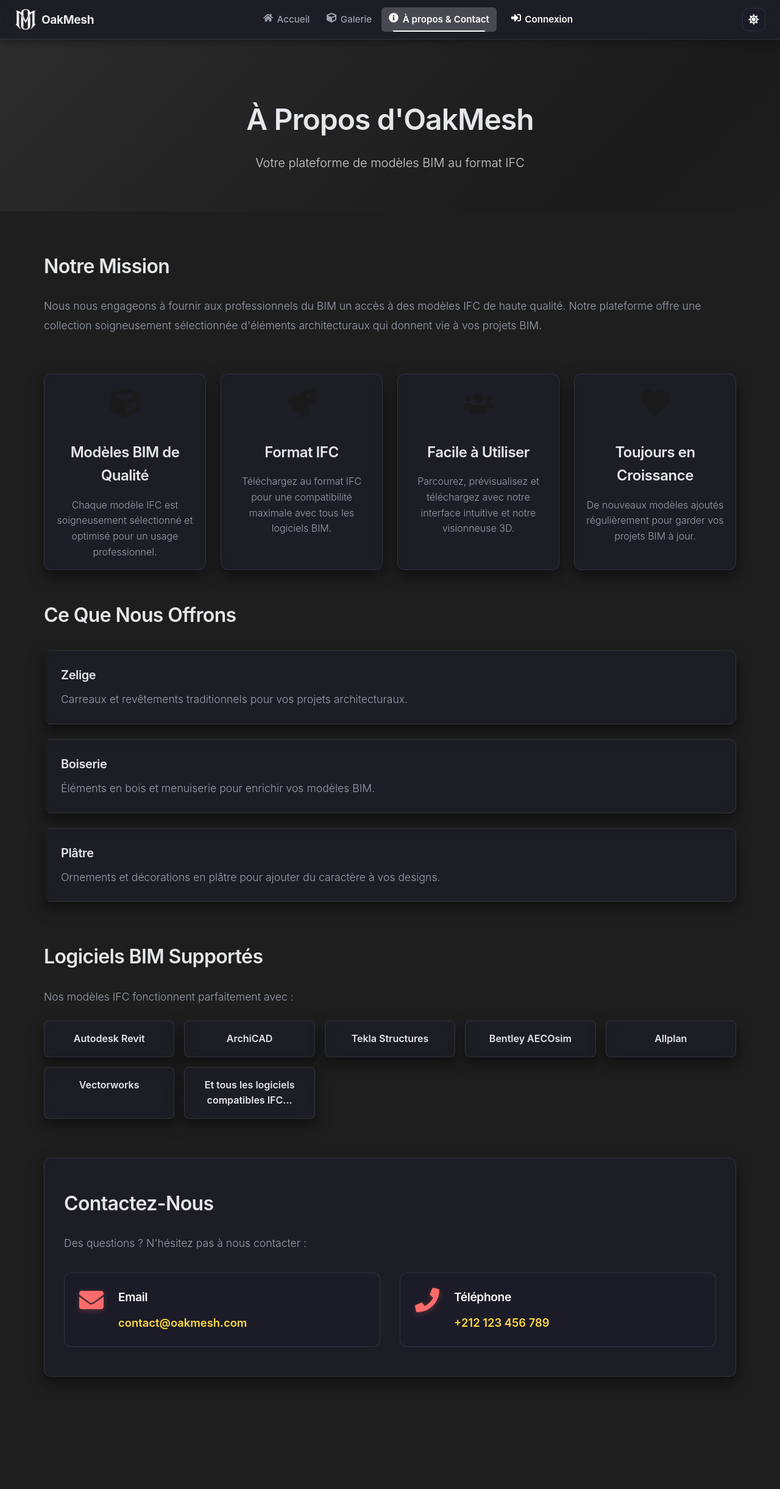
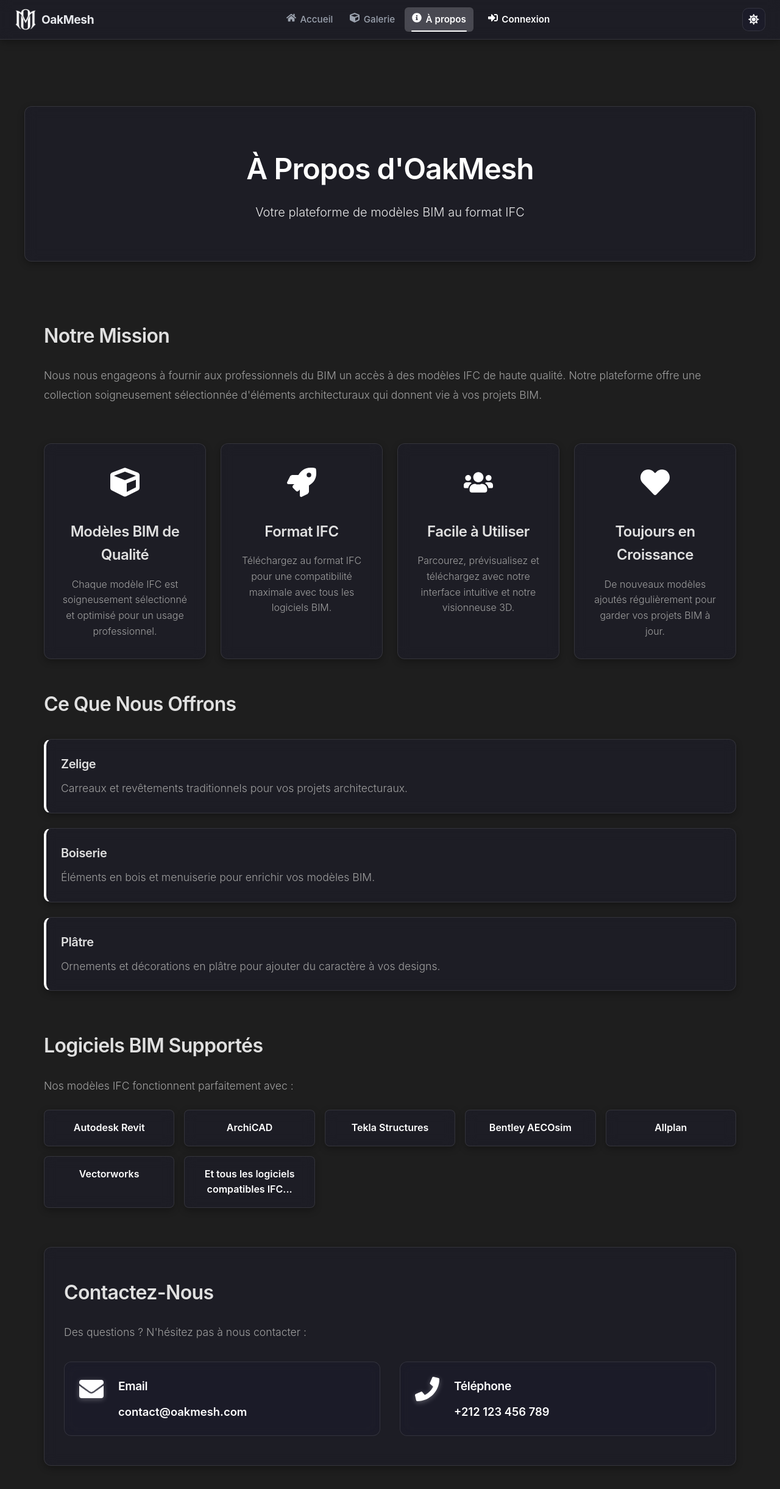
Before and after one commit to iMex-1/3d-hustle, a React (Vite) app: page /about in a window 1280 px wide. Shown: the top 2442 px of the page at 61% size. Before the commit the page ends 2386 px from the top, so only its background shows below. Built offline with nearby package versions, Linux system fonts and the light colour scheme; no server answers; the database is empty.

Commit message:
fixed mobile layout and the about page

```diff
--- a/src/components/Navigation.jsx
+++ b/src/components/Navigation.jsx
@@ -70,7 +70,7 @@ function Navigation({ user, userRecord, onLogout, onSearch }) {
                     <li className={currentPage === 'about' ? 'active' : ''}>
                         <Link to="/about" onClick={handleNavClick}>
                             <span><FaInfoCircle /></span>
-                            <span className="nav-text">À propos & Contact</span>
+                            <span className="nav-text">À propos</span>
                         </Link>
                     </li>
 
--- a/src/styles/about.css
+++ b/src/styles/about.css
@@ -1,13 +1,29 @@
 .about-page {
     min-height: 100vh;
+    padding-top: 80px;
 }
 
 .about-hero {
-    background: linear-gradient(135deg, var(--color-surface, #001f3f) 0%, var(--color-primary, #00FFFF) 80%, var(--color-background-dark, #f0f0f0) 100%);
-    background-attachment: fixed;
-    color: var(--color-on-background, white);
-    padding: 6rem 2rem 4rem;
+    background: rgba(28, 28, 44, 0.5);
+    backdrop-filter: blur(10px);
+    -webkit-backdrop-filter: blur(10px);
+    border: 1px solid rgba(255, 255, 255, 0.1);
+    box-shadow: 0 4px 12px rgba(0, 0, 0, 0.3);
+    color: #ffffff;
+    padding: 4rem 2rem;
     text-align: center;
+    margin: 2rem auto;
+    max-width: 1200px;
+    border-radius: 12px;
+    transition: all 0.3s ease;
+}
+
+[data-theme="light"] .about-hero {
+    background: #ffffff;
+    backdrop-filter: none;
+    border-color: #e5e5e5;
+    box-shadow: 0 4px 20px rgba(0, 0, 0, 0.08);
+    color: #1a1a1a;
 }
 
 .about-hero-content h1 {
@@ -33,14 +49,24 @@
 .about-section h2 {
     font-size: 2rem;
     margin-bottom: 1.5rem;
-    color: var(--color-on-background, #E0E0E0);
+    color: #E0E0E0;
+    transition: color 0.3s ease;
+}
+
+[data-theme="light"] .about-section h2 {
+    color: #1a1a1a;
 }
 
 .about-section p {
     font-size: 1.1rem;
     line-height: 1.8;
-    color: var(--color-on-surface-secondary, #A0A0A0);
+    color: #A0A0A0;
     margin-bottom: 1rem;
+    transition: color 0.3s ease;
+}
+
+[data-theme="light"] .about-section p {
+    color: #666666;
 }
 
 .features-grid {
@@ -51,40 +77,67 @@
 }
 
 .feature-card {
-    background-color: rgba(var(--color-surface-rgb), var(--glass-bg-opacity));
-    backdrop-filter: blur(var(--glass-blur-amount));
-    -webkit-backdrop-filter: blur(var(--glass-blur-amount));
-    border: 1px solid var(--glass-border-color);
-    box-shadow: var(--glass-shadow);
-    border-radius: var(--radius-card);
-    padding: 1rem;
+    background: rgba(28, 28, 44, 0.5);
+    backdrop-filter: blur(10px);
+    -webkit-backdrop-filter: blur(10px);
+    border: 1px solid rgba(255, 255, 255, 0.1);
+    box-shadow: 0 4px 12px rgba(0, 0, 0, 0.3);
+    border-radius: 12px;
+    padding: 2rem 1.5rem;
     text-align: center;
-    transition: all 0.35s cubic-bezier(0.25, 0.8, 0.5, 1);
-    animation: fadeInUp 0.5s ease-out backwards;
-    animation-delay: calc(var(--i) * 0.08s);
+    transition: all 0.3s ease;
+}
+
+[data-theme="light"] .feature-card {
+    background: #ffffff;
+    backdrop-filter: none;
+    border-color: #e5e5e5;
+    box-shadow: 0 4px 20px rgba(0, 0, 0, 0.08);
 }
 
 .feature-card:hover {
-    transform: scale(1.01) translateY(-2px) perspective(1000px) rotateX(2deg);
-    box-shadow: var(--glass-shadow), 0 0 15px 1px var(--color-primary);
-    filter: brightness(1.1);
+    transform: translateY(-8px);
+    background: rgba(28, 28, 44, 0.6);
+    box-shadow: 0 20px 40px rgba(0, 0, 0, 0.5);
+    border-color: rgba(255, 255, 255, 0.2);
+}
+
+[data-theme="light"] .feature-card:hover {
+    background: #ffffff;
+    box-shadow: 0 20px 40px rgba(0, 0, 0, 0.15);
+    border-color: #1a1a1a;
 }
 
 .feature-icon {
     font-size: 3rem;
-    color: var(--color-primary, #BB86FC);
+    color: #ffffff;
     margin-bottom: 1rem;
+    transition: color 0.3s ease;
+}
+
+[data-theme="light"] .feature-icon {
+    color: #1a1a1a;
 }
 
 .feature-card h3 {
     font-size: 1.5rem;
     margin-bottom: 1rem;
-    color: var(--color-on-background, #E0E0E0);
+    color: #E0E0E0;
+    transition: color 0.3s ease;
+}
+
+[data-theme="light"] .feature-card h3 {
+    color: #1a1a1a;
 }
 
 .feature-card p {
-    color: var(--color-on-surface-secondary, #A0A0A0);
+    color: #A0A0A0;
     line-height: 1.6;
+    transition: color 0.3s ease;
+}
+
+[data-theme="light"] .feature-card p {
+    color: #666666;
 }
 
 .offer-list {
@@ -95,24 +148,56 @@
 
 .offer-item {
     padding: 1.5rem;
-    background-color: rgba(var(--color-surface-rgb), var(--glass-bg-opacity));
-    backdrop-filter: blur(var(--glass-blur-amount));
-    -webkit-backdrop-filter: blur(var(--glass-blur-amount));
-    border: 1px solid var(--glass-border-color);
-    box-shadow: var(--glass-shadow);
-    border-radius: var(--radius-card);
-    border-left: 4px solid var(--color-primary, #00FFFF);
+    background: rgba(28, 28, 44, 0.5);
+    backdrop-filter: blur(10px);
+    -webkit-backdrop-filter: blur(10px);
+    border: 1px solid rgba(255, 255, 255, 0.1);
+    box-shadow: 0 4px 12px rgba(0, 0, 0, 0.3);
+    border-radius: 12px;
+    border-left: 4px solid #ffffff;
+    transition: all 0.3s ease;
+}
+
+[data-theme="light"] .offer-item {
+    background: #ffffff;
+    backdrop-filter: none;
+    border-color: #e5e5e5;
+    box-shadow: 0 4px 20px rgba(0, 0, 0, 0.08);
+    border-left-color: #1a1a1a;
+}
+
+.offer-item:hover {
+    transform: translateY(-4px);
+    background: rgba(28, 28, 44, 0.6);
+    box-shadow: 0 8px 20px rgba(0, 0, 0, 0.4);
+    border-color: rgba(255, 255, 255, 0.2);
+}
+
+[data-theme="light"] .offer-item:hover {
+    background: #ffffff;
+    box-shadow: 0 8px 20px rgba(0, 0, 0, 0.12);
+    border-color: #1a1a1a;
 }
 
 .offer-item h4 {
     font-size: 1.25rem;
     margin-bottom: 0.5rem;
-    color: var(--color-on-background, #E0E0E0);
+    color: #E0E0E0;
+    transition: color 0.3s ease;
+}
+
+[data-theme="light"] .offer-item h4 {
+    color: #1a1a1a;
 }
 
 .offer-item p {
-    color: var(--color-on-surface-secondary, #A0A0A0);
+    color: #A0A0A0;
     margin: 0;
+    transition: color 0.3s ease;
+}
+
+[data-theme="light"] .offer-item p {
+    color: #666666;
 }
 
 .software-list {
@@ -125,25 +210,39 @@
 
 .software-list li {
     padding: 1rem;
-    background: rgba(var(--color-surface-rgb), var(--glass-bg-opacity));
-    backdrop-filter: blur(var(--glass-blur-amount));
-    -webkit-backdrop-filter: blur(var(--glass-blur-amount));
-    border: 1px solid var(--glass-border-color);
-    box-shadow: var(--glass-shadow);
+    background: rgba(28, 28, 44, 0.5);
+    backdrop-filter: blur(10px);
+    -webkit-backdrop-filter: blur(10px);
+    border: 1px solid rgba(255, 255, 255, 0.1);
+    box-shadow: 0 4px 12px rgba(0, 0, 0, 0.3);
     border-radius: 8px;
     text-align: center;
-    color: var(--color-on-background, #E5E7EB);
+    color: #ffffff;
     font-weight: 600;
     transition: all 0.3s;
 }
 
+[data-theme="light"] .software-list li {
+    background: #ffffff;
+    backdrop-filter: none;
+    border-color: #e5e5e5;
+    box-shadow: 0 4px 20px rgba(0, 0, 0, 0.08);
+    color: #1a1a1a;
+}
+
 .software-list li:hover {
-    background: rgba(var(--color-surface-rgb), 0.7);
+    background: rgba(28, 28, 44, 0.6);
     backdrop-filter: blur(12px);
     -webkit-backdrop-filter: blur(12px);
     border-color: rgba(255, 255, 255, 0.2);
-    box-shadow: var(--glass-shadow), 0 0 15px 1px rgba(255, 255, 255, 0.1);
-    transform: scale(1.05);
+    box-shadow: 0 8px 20px rgba(0, 0, 0, 0.4);
+    transform: translateY(-4px);
+}
+
+[data-theme="light"] .software-list li:hover {
+    background: #ffffff;
+    border-color: #1a1a1a;
+    box-shadow: 0 8px 20px rgba(0, 0, 0, 0.12);
 }
 
 @media (max-width: 768px) {
@@ -165,14 +264,21 @@
 
 /* Contact Section */
 .contact-section {
-    background: rgba(var(--color-surface-rgb), var(--glass-bg-opacity));
-    backdrop-filter: blur(var(--glass-blur-amount));
-    -webkit-backdrop-filter: blur(var(--glass-blur-amount));
-    border: 1px solid var(--glass-border-color);
-    box-shadow: var(--glass-shadow);
-    border-radius: var(--radius-card);
+    background: rgba(28, 28, 44, 0.5);
+    backdrop-filter: blur(10px);
+    -webkit-backdrop-filter: blur(10px);
+    border: 1px solid rgba(255, 255, 255, 0.1);
+    box-shadow: 0 4px 12px rgba(0, 0, 0, 0.3);
+    border-radius: 12px;
     padding: 3rem 2rem;
     margin-top: 4rem;
+}
+
+[data-theme="light"] .contact-section {
+    background: #ffffff;
+    backdrop-filter: none;
+    border-color: #e5e5e5;
+    box-shadow: 0 4px 20px rgba(0, 0, 0, 0.08);
 }
 
 .contact-info {
@@ -187,24 +293,44 @@
     align-items: flex-start;
     gap: 1.5rem;
     padding: 1.5rem;
-    background: rgba(var(--color-surface-rgb), 0.5);
-    border: 1px solid var(--glass-border-color);
+    background: rgba(28, 28, 44, 0.4);
+    backdrop-filter: blur(10px);
+    -webkit-backdrop-filter: blur(10px);
+    border: 1px solid rgba(255, 255, 255, 0.1);
     border-radius: 12px;
     transition: all 0.3s ease;
 }
 
+[data-theme="light"] .contact-item {
+    background: rgba(0, 0, 0, 0.02);
+    backdrop-filter: none;
+    border-color: rgba(0, 0, 0, 0.05);
+}
+
 .contact-item:hover {
-    background: rgba(var(--color-surface-rgb), 0.7);
-    border-color: var(--color-primary);
+    background: rgba(28, 28, 44, 0.6);
+    border-color: rgba(255, 255, 255, 0.2);
     transform: translateY(-4px);
     box-shadow: 0 8px 20px rgba(0, 0, 0, 0.3);
 }
 
+[data-theme="light"] .contact-item:hover {
+    background: rgba(0, 0, 0, 0.05);
+    border-color: rgba(0, 0, 0, 0.1);
+    box-shadow: 0 8px 20px rgba(0, 0, 0, 0.08);
+}
+
 .contact-icon {
     font-size: 2.5rem;
-    color: #FF6B6B;
+    color: #ffffff;
     flex-shrink: 0;
-    filter: drop-shadow(0 2px 4px rgba(255, 107, 107, 0.3));
+    filter: drop-shadow(0 2px 4px rgba(255, 255, 255, 0.3));
+    transition: color 0.3s ease, filter 0.3s ease;
+}
+
+[data-theme="light"] .contact-icon {
+    color: #1a1a1a;
+    filter: drop-shadow(0 2px 4px rgba(0, 0, 0, 0.3));
 }
 
 .contact-item h4 {
@@ -212,10 +338,15 @@
     margin-bottom: 0.75rem;
     color: #FFFFFF;
     font-weight: 600;
+    transition: color 0.3s ease;
+}
+
+[data-theme="light"] .contact-item h4 {
+    color: #1a1a1a;
 }
 
 .contact-item a {
-    color: #FFD93D;
+    color: #ffffff;
     text-decoration: none;
     font-size: 1.15rem;
     font-weight: 600;
@@ -223,10 +354,18 @@
     display: block;
 }
 
+[data-theme="light"] .contact-item a {
+    color: #1a1a1a;
+}
+
 .contact-item a:hover {
-    color: #FFE66D;
+    color: #cccccc;
     text-decoration: underline;
     transform: translateX(4px);
+}
+
+[data-theme="light"] .contact-item a:hover {
+    color: #333333;
 }
 
 @media (max-width: 768px) {
--- a/src/styles/navigation.css
+++ b/src/styles/navigation.css
@@ -583,13 +583,37 @@
 
 /* Mobile Responsive */
 @media (max-width: 992px) {
+    .nav-container {
+        display: grid;
+        grid-template-columns: auto 1fr auto auto;
+        gap: 0.5rem;
+        align-items: center;
+    }
+
+    .nav-brand {
+        order: 1;
+        grid-column: 1;
+    }
+
+    .nav-right {
+        order: 2;
+        grid-column: 3;
+        display: flex;
+    }
+
     .mobile-menu-toggle {
         display: block;
+        order: 3;
+        grid-column: 4;
     }
 
-    /* Hide search and desktop auth on mobile */
-    .nav-right {
+    .search-form {
         display: none;
+    }
+
+    .nav-links {
+        order: 4;
+        grid-column: 1 / -1;
     }
 
     /* Show mobile auth item */
```
